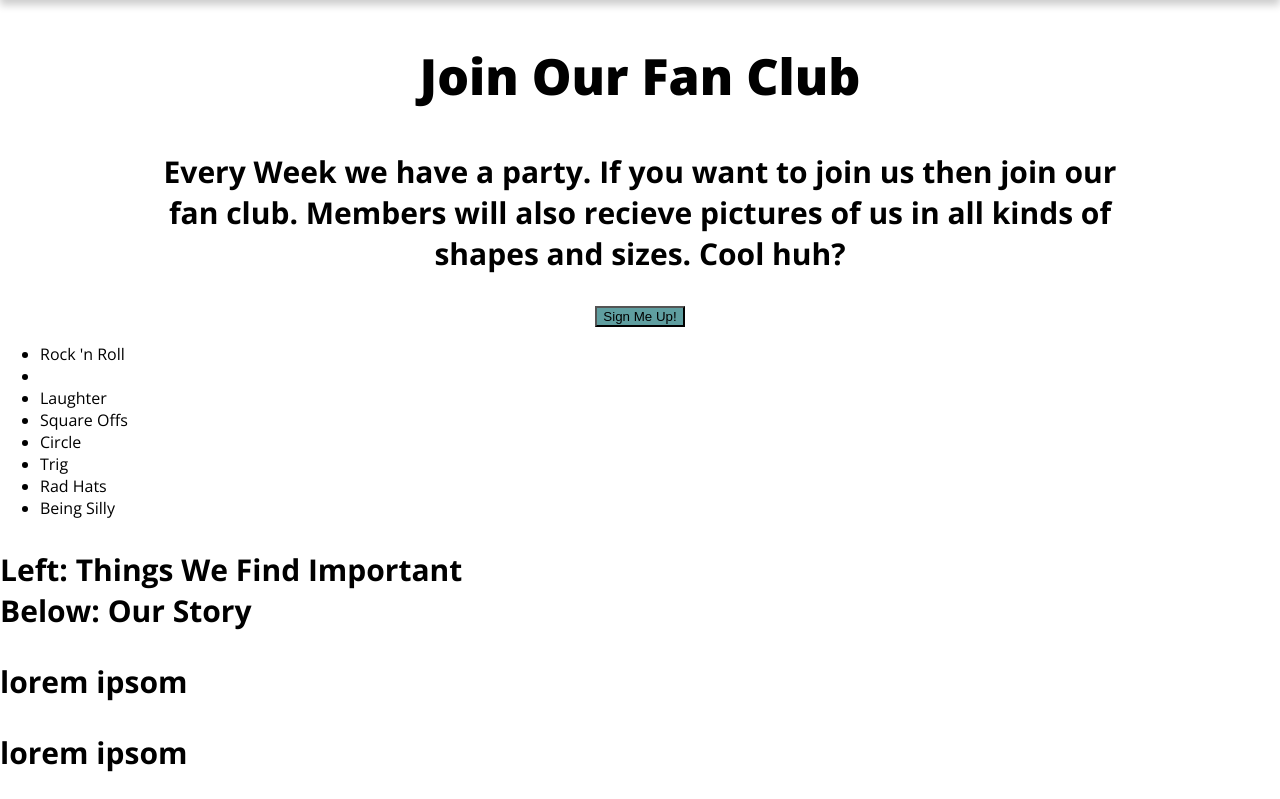
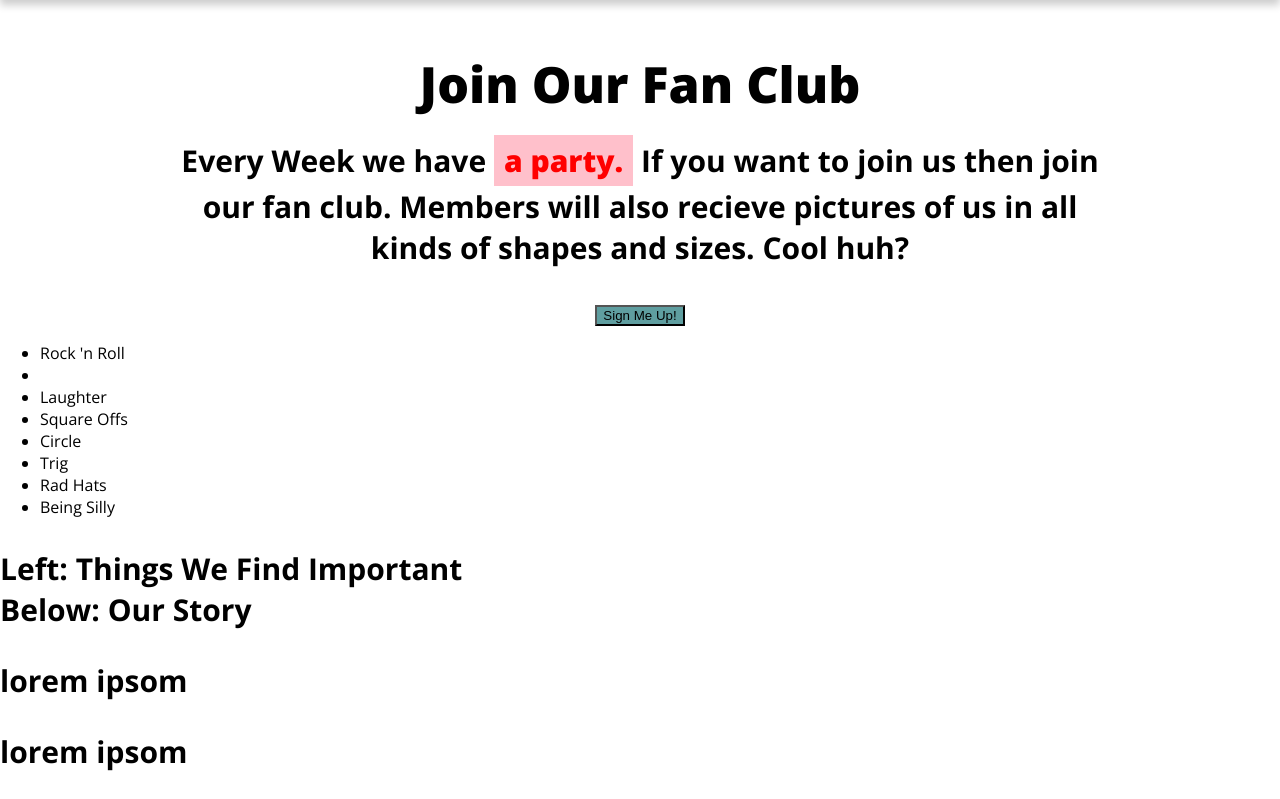
Before and after one commit to MrFroggy12/3rd-try, a plain HTML site: page index.html in a window 1280 px wide. Shown: the part 900-1699 px from the top of the page. Drawn offline with nearby package versions, Linux system fonts and the light colour scheme.

```diff
--- a/style.css
+++ b/style.css
@@ -157,7 +157,21 @@
 
 .more-info{
 	text-align: center;
-
 }
 
-.more-info
+.more-info p{
+	margin: 18px 0 35px;
+}
+
+.more-info h2{
+	margin: 50px 0 0;
+}
+
+.highlight{
+	background-color: pink;
+	color: red;
+	padding: 5px 10px;
+	display: inline;
+	line-height: 50px;
+	font-weight: 800;
+}
```
